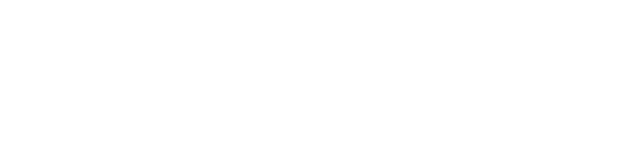
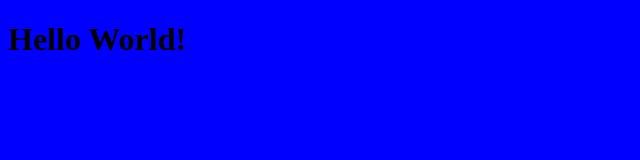
Before and after one commit to Israel-machine/my-personal-website, a plain HTML site: page index.html in a window 1280 px wide. Shown: the whole page, without its empty margins (0-640 px from the left). Drawn offline with Linux system fonts and the light colour scheme.

Commit message:
add style.css, connect to index.html

```diff
--- a/index.html
+++ b/index.html
@@ -1,7 +1,10 @@
 <!DOCTYPE html>
 <html lang = "en">
     <head>
+        <link rel="stylesheet" href="style.css"/>
         <title>My Personal Website</title>
     </head>
-    <body></body>
+    <body>
+        <h1>Hello World!</h1>
+    </body>
 </html>
--- /dev/null
+++ b/style.css
@@ -0,0 +1,3 @@
+body {
+    background:blue;
+}
```
